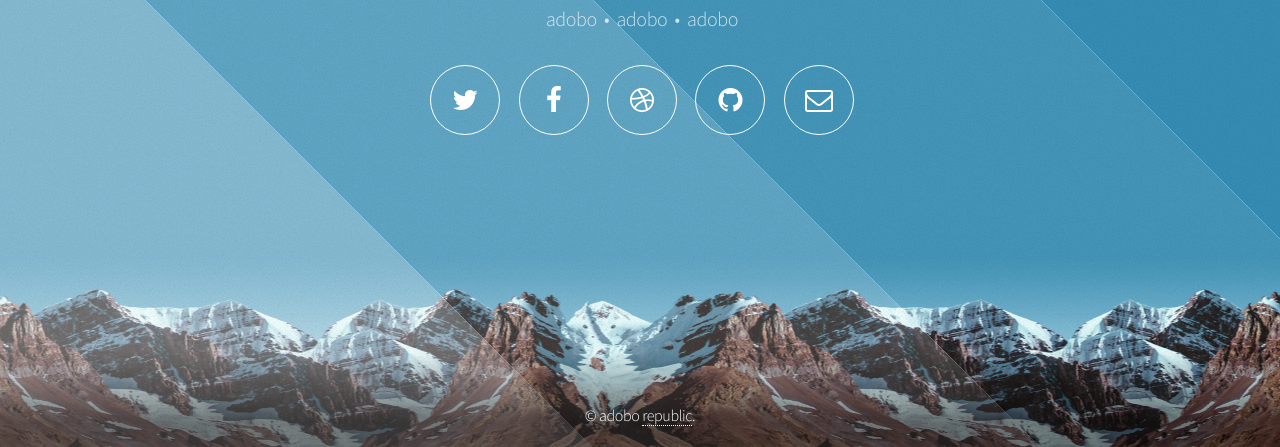
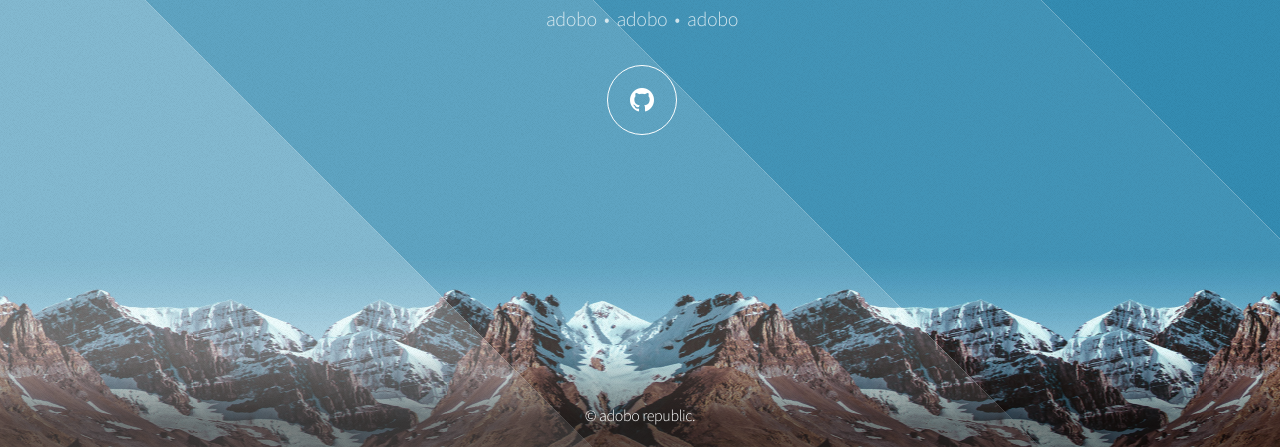
Before and after one commit to adobo-republic/awesome-sauce, a plain HTML site: page index.html in a window 1280 px wide. Shown: the part 353-800 px from the top of the page. Drawn offline with Linux system fonts and the light colour scheme.

```diff
--- a/index.html
+++ b/index.html
@@ -33,19 +33,18 @@
 						<p>adobo &nbsp;&bull;&nbsp; adobo &nbsp;&bull;&nbsp; adobo</p>
 						<nav>
 							<ul>
-								<li><a href="#" class="icon fa-twitter"><span class="label">Twitter</span></a></li>
+								<!--li><a href="#" class="icon fa-twitter"><span class="label">Twitter</span></a></li>
 								<li><a href="#" class="icon fa-facebook"><span class="label">Facebook</span></a></li>
-								<li><a href="#" class="icon fa-dribbble"><span class="label">Dribbble</span></a></li>
-								<li><a href="#" class="icon fa-github"><span class="label">Github</span></a></li>
 								<li><a href="#" class="icon fa-envelope-o"><span class="label">Email</span></a></li>
+								<li><a href="#" class="icon fa-dribbble"><span class="label">Dribbble</span></a></li-->
+								<li><a href="https://github.com/adobo-republic" class="icon fa-github"><span class="label">Github</span></a></li>
 							</ul>
 						</nav>
 					</header>
 				<!-- Footer -->
 					<footer id="footer">
-						<span class="copyright">&copy; adobo <a href="#">republic</a>.</span>
+						<span class="copyright">&copy; adobo republic<a href="#"></a>.</span>
 					</footer>
-
 			</div>
 		</div>
 	</body>
```
